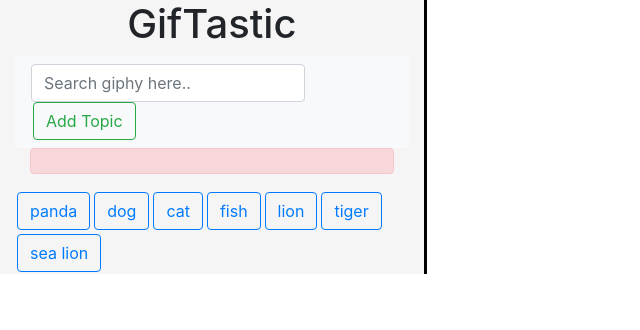
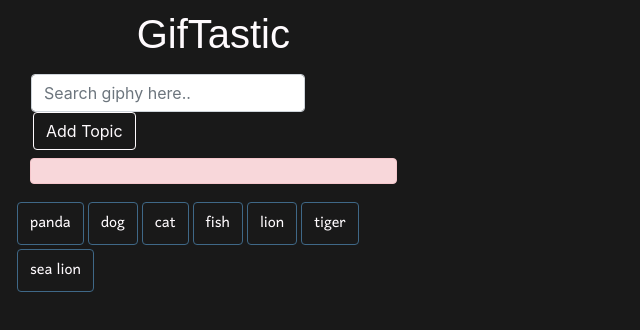
Before and after one commit to itshally/GifTastic, a plain HTML site: page index.html in a window 1280 px wide. Shown: the whole page, without its empty margins (0-640 px from the left). Drawn offline with nearby package versions, Linux system fonts and the light colour scheme; a web font is replaced by a local one.

Commit message:
updated style.css

```diff
--- a/assets/css/style.css
+++ b/assets/css/style.css
@@ -1,12 +1,69 @@
+html, body{
+    padding: 0%;
+    margin: 0%;
+    background-color: #191919;
+    color: #FFFBFE;
+}
+
 /* style for the sidebar */
 .sidebar{
-    background-color: whitesmoke;
-    border-right: 3px solid #000000;
-    height: auto;
+    background-color: transparent;
+    height: 100%;
 }
 h1{
     text-align: center;
+    font-family: 'Carrois Gothic SC', sans-serif !important;
+    padding: 2.5%;
+    padding-bottom: 0%;
+}
+.form-inline{
+    display: block;
+    margin: auto;
+}
+.navbar{
+    background-color: transparent !important;
+}
+.btn-outline-success{
+    color: #FFFBFE;
+    border-color:#FFFBFE;
+}
+.btn-outline-success:hover{
+    background-color: #4F4F54;
+    border-color:#FFFBFE;
 }
 .sidebar .btn{
     margin: 2px;
 }
+.topic-btn{
+    font-size: 1.2em;
+    font-family: 'Harmattan', sans-serif !important;
+    border-color: #3F6887;
+    color: #FFFBFE;
+}
+.topic-btn:hover{
+    background-color: #3F6887;
+    border-color: #3F6887;
+}
+
+/* style for gif container */
+#giphy-container .row{
+    display: inline-flex;
+    padding: 1%;
+}
+#giphy-container .row .col{
+    margin: 5px;
+    position: relative;
+}
+.giphy{
+    width: 200px;
+    height: 200px;
+    object-fit: cover;
+    object-position: bottom;
+    display: block;
+    margin: auto;
+    border: 2px solid #FFFBFE;
+}
+.rating{
+    font-family: 'Carrois Gothic SC', sans-serif !important;
+    text-align: center;
+}
```
